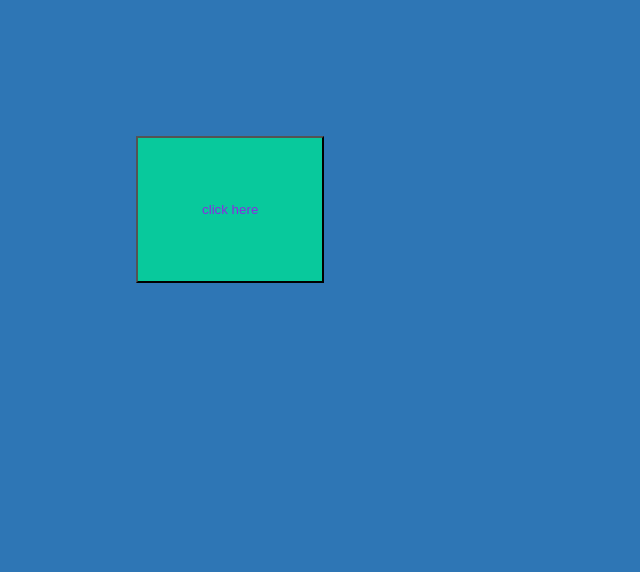
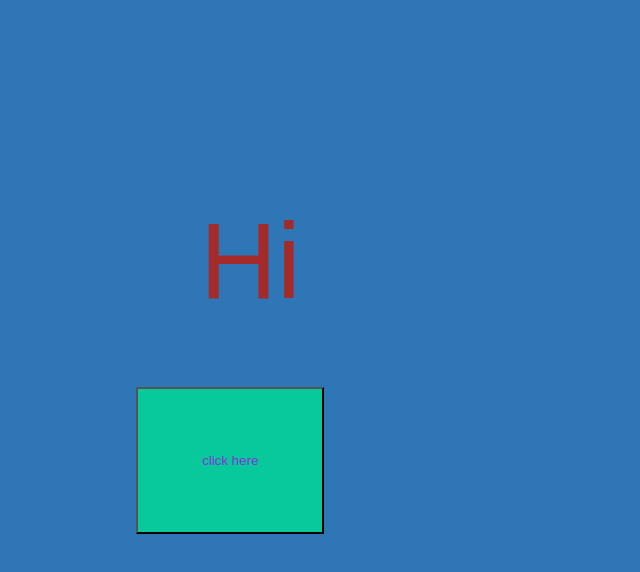
Before and after one commit to shaike01/Shay_Levi, a plain HTML site: page 6/views/index.html in a window 1280 px wide. Shown: the whole page, without its empty margins (0-640 px from the left). Drawn offline with Linux system fonts and the light colour scheme.

Commit message:
an update of task 6

```diff
--- a/6/static/style.css
+++ b/6/static/style.css
@@ -8,7 +8,10 @@ body{
     color: rgb(78, 78, 209);
 }
 
-
+div {
+  color: brown;
+  font-size: 80pt;
+}
 
 button{
    background-color: rgb(8, 201, 156);
--- a/6/views/index.html
+++ b/6/views/index.html
@@ -8,7 +8,9 @@
     <meta name="viewport" content="width=device-width, initial-scale=1.0">
     <title>Document</title>
 </head>
+
 <body id="body">
+    <div>Hi</div>
     <button id="button" onclick="flipFunc()" >click here</button>
 </body>
 </html>
```
